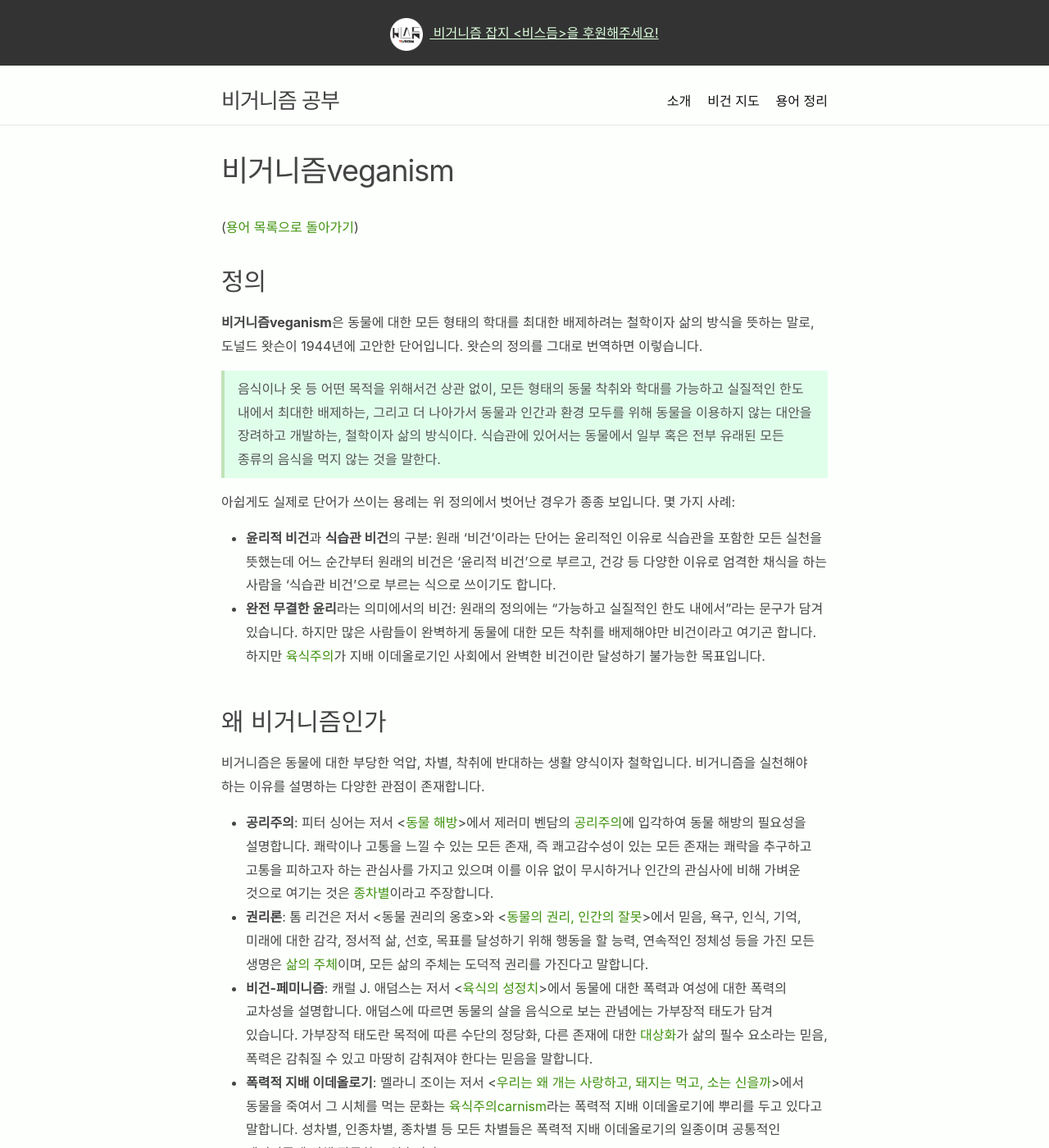
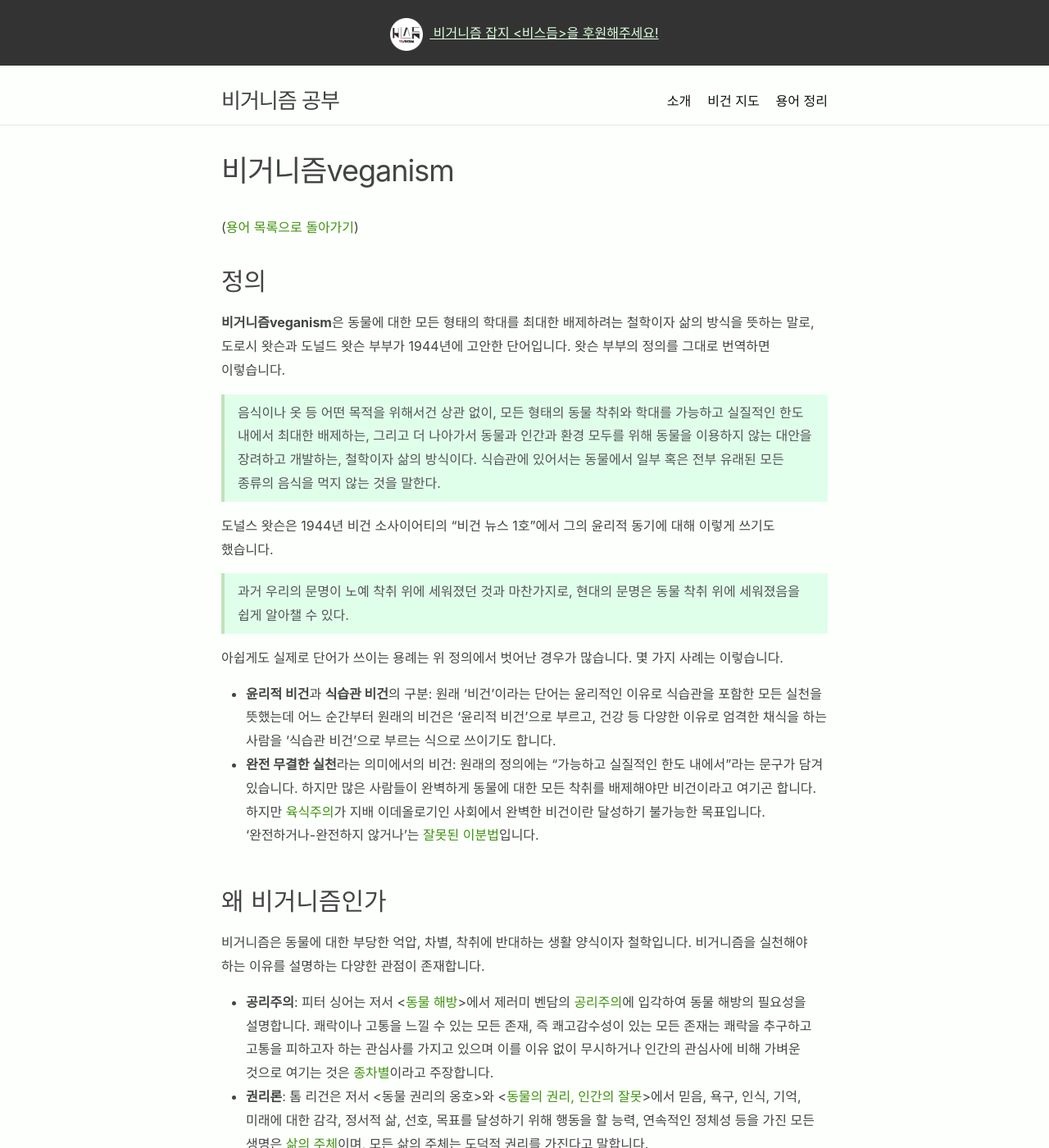
Before and after one commit to veganstudies/veganstudies.github.io, a Jekyll site: the page built from _terms/veganism.md, in a window 1280 px wide and 1400 px high. Shown: the whole window at 82% size. Built offline with Jekyll 4.4.1, drawn with Linux system fonts in a browser that asks for light colours.

Commit message:
Update veganism.md

```diff
--- a/_terms/veganism.md
+++ b/_terms/veganism.md
@@ -4,14 +4,18 @@ title: "비거니즘veganism"
 ---
 ## 정의
 
-**비거니즘veganism**은 동물에 대한 모든 형태의 학대를 최대한 배제하려는 철학이자 삶의 방식을 뜻하는 말로, 도널드 왓슨이 1944년에 고안한 단어입니다. 왓슨의 정의를 그대로 번역하면 이렇습니다.
+**비거니즘veganism**은 동물에 대한 모든 형태의 학대를 최대한 배제하려는 철학이자 삶의 방식을 뜻하는 말로, 도로시 왓슨과 도널드 왓슨 부부가 1944년에 고안한 단어입니다. 왓슨 부부의 정의를 그대로 번역하면 이렇습니다.
 
 > 음식이나 옷 등 어떤 목적을 위해서건 상관 없이, 모든 형태의 동물 착취와 학대를 가능하고 실질적인 한도 내에서 최대한 배제하는, 그리고 더 나아가서 동물과 인간과 환경 모두를 위해 동물을 이용하지 않는 대안을 장려하고 개발하는, 철학이자 삶의 방식이다. 식습관에 있어서는 동물에서 일부 혹은 전부 유래된 모든 종류의 음식을 먹지 않는 것을 말한다.
 
-아쉽게도 실제로 단어가 쓰이는 용례는 위 정의에서 벗어난 경우가 종종 보입니다. 몇 가지 사례:
+도널스 왓슨은 1944년 비건 소사이어티의 "비건 뉴스 1호"에서 그의 윤리적 동기에 대해 이렇게 쓰기도 했습니다.
+
+> 과거 우리의 문명이 노예 착취 위에 세워졌던 것과 마찬가지로, 현대의 문명은 동물 착취 위에 세워졌음을 쉽게 알아챌 수 있다.
+
+아쉽게도 실제로 단어가 쓰이는 용례는 위 정의에서 벗어난 경우가 많습니다. 몇 가지 사례는 이렇습니다.
 
 - **윤리적 비건**과 **식습관 비건**의 구분: 원래 '비건'이라는 단어는 윤리적인 이유로 식습관을 포함한 모든 실천을 뜻했는데 어느 순간부터 원래의 비건은 '윤리적 비건'으로 부르고, 건강 등 다양한 이유로 엄격한 채식을 하는 사람을 '식습관 비건'으로 부르는 식으로 쓰이기도 합니다.
-- **완전 무결한 윤리**라는 의미에서의 비건: 원래의 정의에는 "가능하고 실질적인 한도 내에서"라는 문구가 담겨 있습니다. 하지만 많은 사람들이 완벽하게 동물에 대한 모든 착취를 배제해야만 비건이라고 여기곤 합니다. 하지만 [육식주의](/terms/carnism.html)가 지배 이데올로기인 사회에서 완벽한 비건이란 달성하기 불가능한 목표입니다.
+- **완전 무결한 실천**라는 의미에서의 비건: 원래의 정의에는 "가능하고 실질적인 한도 내에서"라는 문구가 담겨 있습니다. 하지만 많은 사람들이 완벽하게 동물에 대한 모든 착취를 배제해야만 비건이라고 여기곤 합니다. 하지만 [육식주의](/terms/carnism.html)가 지배 이데올로기인 사회에서 완벽한 비건이란 달성하기 불가능한 목표입니다. '완전하거나-완전하지 않거나'는 [잘못된 이분법](/terms/dichotomy.html)입니다.
 
 ## 왜 비거니즘인가
 
```
